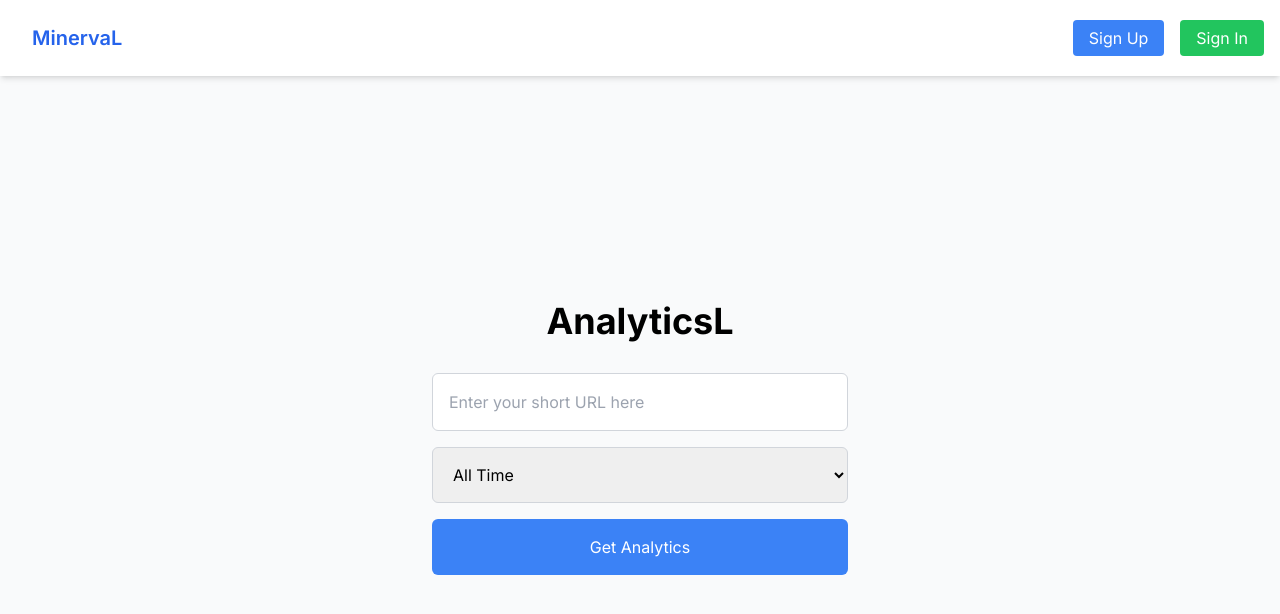
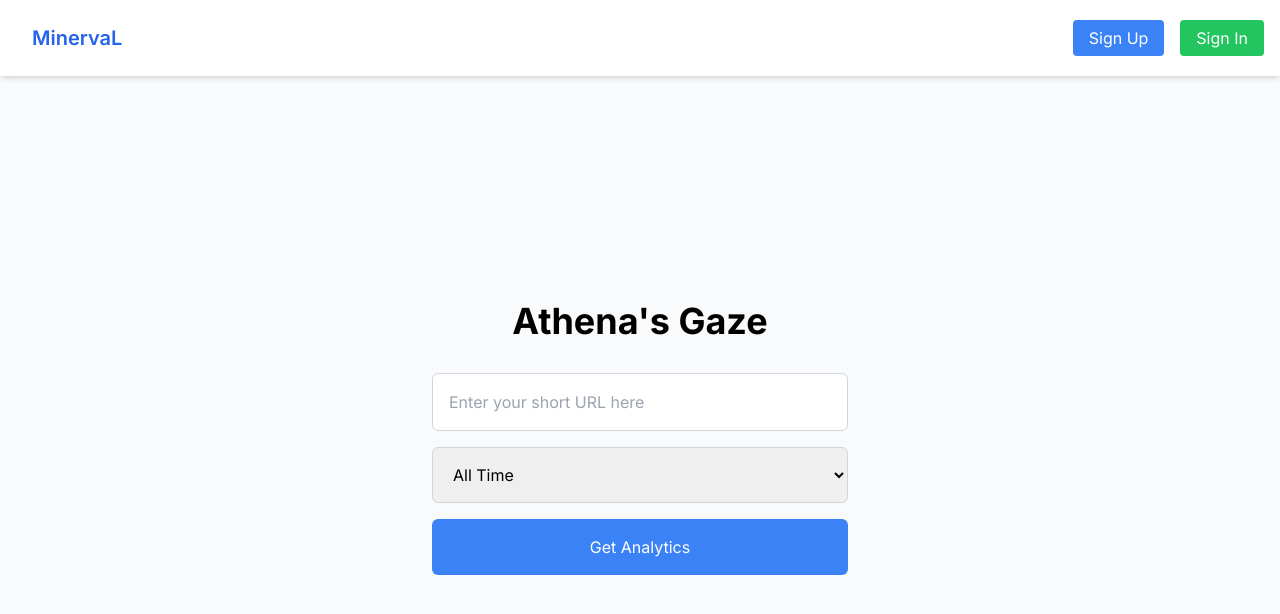
Before and after one commit to kinskiwu/blink-r-next, a Next.js app: page /analytics in a window 1280 px wide. Shown: the top 614 px of the page. Built offline with nearby package versions, Linux system fonts and the light colour scheme; no server answers.

Commit message:
update names

```diff
--- a/src/app/analytics/page.tsx
+++ b/src/app/analytics/page.tsx
@@ -49,7 +49,7 @@ return (
     <div className="flex-grow flex justify-center items-center p-4">
       <div className="flex flex-col md:flex-row items-center justify-around w-full max-w-4xl">
         <div className="flex flex-col w-full md:w-1/2 max-w-md mb-8 md:mb-0 p-4 items-center">
-          <h2 className="text-4xl font-bold mb-8">AnalyticsL</h2>
+          <h2 className="text-4xl font-bold mb-8">Athena's Gaze</h2>
           <input
             type="text"
             value={inputShortUrl}
--- a/src/app/components/TopNavBar.tsx
+++ b/src/app/components/TopNavBar.tsx
@@ -11,7 +11,7 @@ const TopNavBar: React.FC<TopNavBarProps> = ({ isLoggedIn, handleSignOut }) => {
   return (
     <div className="bg-white shadow-md">
       <div className="max-w-8xl mx-auto px-4 py-6 flex justify-between items-center">
-        <h2 className="text-xl px-4 font-semibold text-blue-600">MinervaL</h2>
+        <h1 className="text-xl px-4 font-semibold text-blue-600">MinervaL</h1>
         <div className="flex items-center space-x-4">
           {isLoggedIn ? (
             <>
--- a/src/app/shorten-url/page.tsx
+++ b/src/app/shorten-url/page.tsx
@@ -17,7 +17,7 @@ const [user] = useAuthState(auth);
     <div className="flex flex-col min-h-screen bg-gray-50 p-4">
       <TopNavBar isLoggedIn={!!user} handleSignOut={handleSignOut} />
       <div className="flex-grow flex flex-col items-center justify-center">
-        <h2 className="text-4xl font-bold mb-8">Shorten URL</h2>
+        <h2 className="text-4xl font-bold mb-8"> Minerva's Quill</h2>
         <UrlShortenerDisplay />
       </div>
     </div>
```
